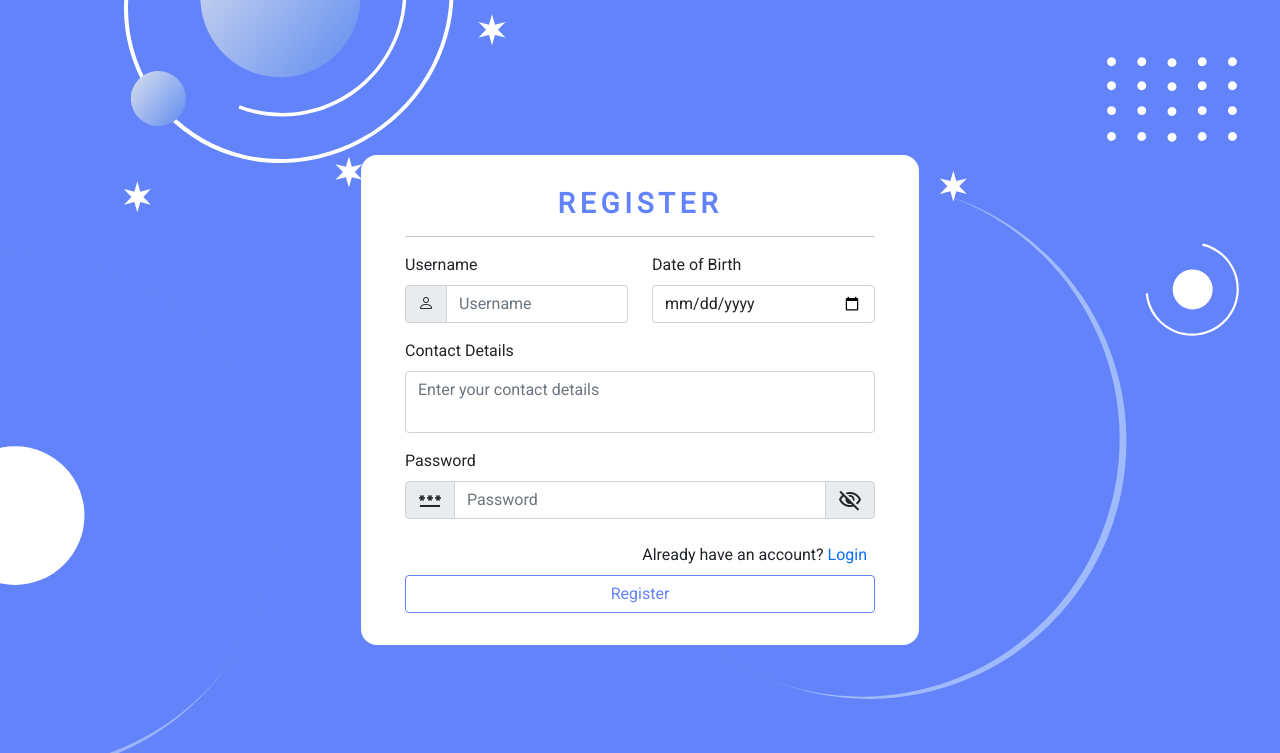
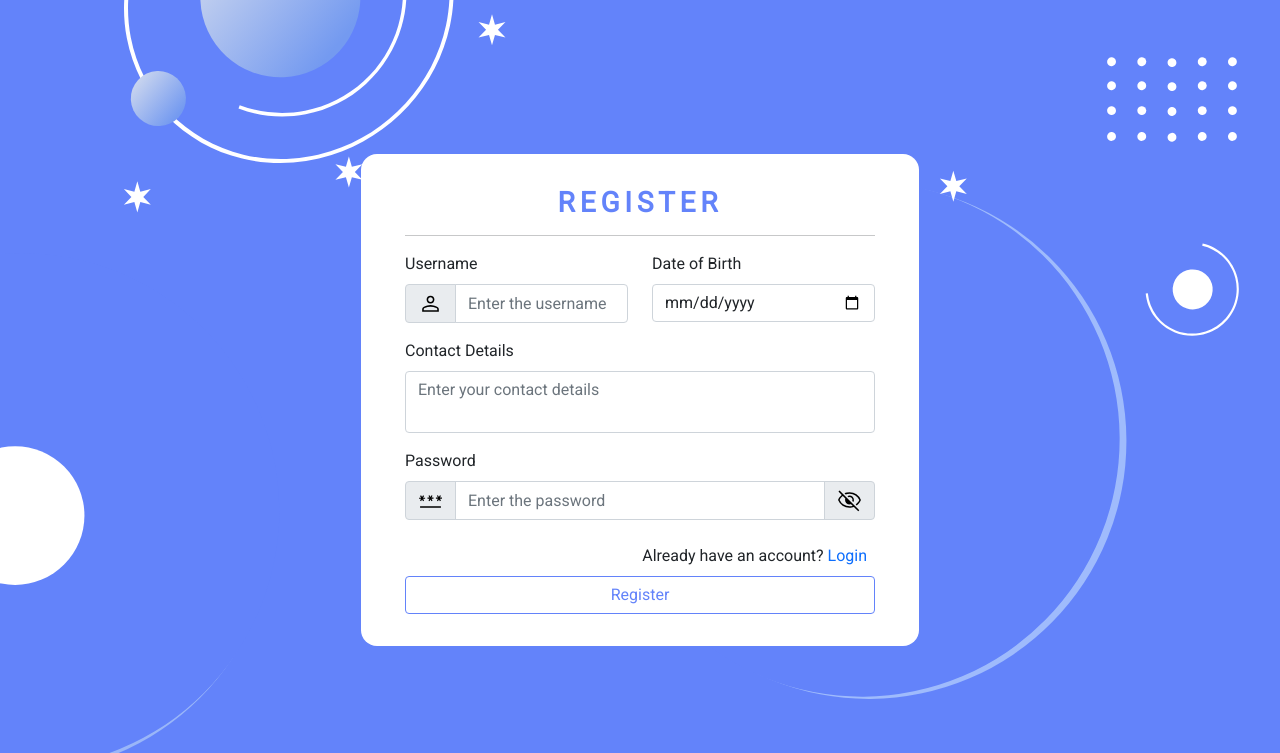
Before and after one commit to premkumar-110/login, a PHP site: page /signup.php in a window 1280 px wide. Shown: the top 753 px of the page. Run offline with PHP 8.4, Linux system fonts and the light colour scheme; style sheets or scripts are compiled from the project's sources; some libraries are stand-ins or nearby versions.

Commit message:
Published

```diff
--- a/logout.php
+++ b/logout.php
@@ -1,7 +1,4 @@
 <?php
-header("Access-Control-Allow-Origin: *"); // Allow requests from any origin
-header("Access-Control-Allow-Methods: POST"); // Allow only POST requests
-header("Content-Type: application/json");
 session_start(); // Start or resume the session
 
 // Check if the user is logged in
--- a/profile.php
+++ b/profile.php
@@ -54,7 +54,7 @@ if (isset($_SESSION['loggedin']) && $_SESSION['loggedin'] === TRUE) {
             <div class="card-header">
                 <h4><b>User Profile</b></h4>
                 <!--<span class="refandEdit"> <span class="material-symbols-outlined" id="refresh" tooltip="Refresh profile data">refresh</span>-->
-                <button  onclick="toggleEditCard('DOB')" type="button" class="btn btn-outline-primary editBtn"><span class="material-symbols-outlined" tooltip="Edit your DOB">edit</span>Edit</button><!--</span>-->
+                <button  onclick="toggleEditCard('DOB')" type="button" class="btn btn-outline-primary editBtn"><span class="material-symbols-outlined">edit</span>Edit</button><!--</span>-->
             </div>
             <div class="card-body">
                 <table class="table">
@@ -84,6 +84,7 @@ if (isset($_SESSION['loggedin']) && $_SESSION['loggedin'] === TRUE) {
         <div class="card mt-3" id="editCard" style="display: none;">
             <div class="card-header text-center">
                 <h3><b>Edit Profile</b></h3>
+                <img src="images/close.svg" width="25" onclick="toggleEditCard('DOB')">
             </div>
             <div class="card-body">
                 <form id="editForm">
--- a/registered_users.json
+++ b/registered_users.json
@@ -1,6 +1,6 @@
 {
     "uname": "Premkumar",
-    "dob": "2002-10-12",
-    "contact": "MKCE",
-    "pass": "$2y$10$mLkkRvISI\/YdF4oc\/zhz3.MQZ9eFTWGHT\/PtvmB6QeUcRbE97Kf.e"
+    "dob": "2002-10-11",
+    "contact": "MKCE, Karur",
+    "pass": "$2y$10$0C1EnJFryNYLK6lHwz7CjOYXFnCtS.lLBsKvOtsaWmWcl2JUED.9m"
 }
--- a/signup.php
+++ b/signup.php
@@ -29,8 +29,8 @@
                                     Username
                                 </label>
                                 <div class="input-group flex-nowrap">
-                                    <span class="input-group-text" id="addon-wrapping"> <i class="bi bi-person"></i> </span>
-                                    <input name="username" type="text" class="form-control" placeholder="Username" aria-label="Username" aria-describedby="addon-wrapping" autocomplete="off">
+                                    <span class="input-group-text" id="addon-wrapping"><img src="images/person.svg" width="25"> </span>
+                                    <input name="username" type="text" class="form-control" placeholder="Enter the username" aria-label="Username" aria-describedby="addon-wrapping" autocomplete="off">
                                 </div>
                             </div>
                             <div class="col-md-6">
@@ -38,9 +38,22 @@
                                 <input name="dob" type="date" class="form-control" id="dob" name="dob">
                             </div>
                         </div>
+
+                        <!-- <div class="row mb-3">
+                            <div class="col-md-12">
+                                <label for="email" class="form-label">
+                                    Email
+                                </label>
+                                <div class="input-group flex-nowrap">
+                                    <span class="input-group-text" id="addon-wrapping"><img src="images/mail.svg" width="25"> </span>
+                                    <input name="email" type="email" class="form-control" placeholder="Enter your Email" aria-label="Username" aria-describedby="addon-wrapping" autocomplete="off">
+                                </div>
+                            </div>
+                        </div> -->
+
                         <div class="row mb-3">
                             <div class="col-md-12">
-                                <label for="contact" class="form-label">Contact Details</label>
+                                <label for="contact" class="form-label"> Contact Details</label>
                                 <textarea autocomplete="off" name="contact" style="resize: none;" type="textarea" class="form-control" id="contact" name="contact" placeholder="Enter your contact details"></textarea>
                             </div>
                         </div>
@@ -49,14 +62,12 @@
                                 <label for="password" class="form-label">Password</label>
                                 <div class="input-group flex-nowrap">
                                     <span class="input-group-text" id="addon-wrapping">
-                                        <span class="material-symbols-outlined">
-                                            password
-                                        </span>
+                                    <img src="images/password.svg" width="25">
                                     </span>
-                                    <input id="regPass" name="password" type="password" class="form-control" placeholder="Password" aria-label="Password" aria-describedby="addon-wrapping">
+                                    <input id="regPass" name="password" type="password" class="form-control" placeholder="Enter the password" aria-label="Password" aria-describedby="addon-wrapping">
                                     <span class="input-group-text" id="visibility-toggle">
-                                        <span class="material-symbols-outlined " id="visibility-on" style="display: none;"> visibility</span>
-                                        <span class="material-symbols-outlined " id="visibility-off">visibility_off</span>
+                                        <span class="material-symbols-outlined " id="visibility-on" style="display: none;"> <img src="images/eye.svg" width="25"></span>
+                                        <span class="material-symbols-outlined " id="visibility-off"><img src="images/eyeSlash.svg" width="25"></span>
                                     </span>
                                 </div>
                             </div>
--- a/style.scss
+++ b/style.scss
@@ -103,7 +103,7 @@ body {
   display: flex;
   align-items: center;
   justify-content: flex-end;
-
+  color: #6383fa;
   button {
     padding: 0.4rem;
     border: #6383fa 1px solid;
@@ -124,6 +124,12 @@ body {
   font-weight: bold;
   letter-spacing: 0.3rem;
 }
+.contactContainer{
+  display: flex;
+  align-items: center;
+  justify-content: center;
+  gap: .5rem;
+}
 
 @media screen and (max-width: 1200px) {
   .container {
```
Also changed, not shown: config.php (+8 -7 lines), index.php (+5 -9 lines), images/close.svg (added), images/contact.svg (added), images/edit.svg (added), images/eye.svg (added), images/eyeSlash.svg (added), images/mail.svg (added), images/password.svg (added), images/person.svg (added).
